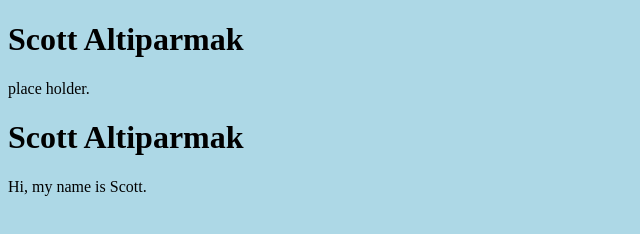
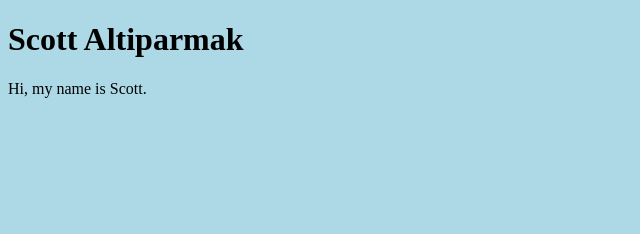
Before and after one commit to ScottAltiparmak/scottaltiparmak.github.io, a plain HTML site: page index.html in a window 1280 px wide. Shown: the whole page, without its empty margins (0-640 px from the left). Drawn offline with Linux system fonts and the light colour scheme.

Commit message:
Fixing my html

```diff
--- a/index.html
+++ b/index.html
@@ -1,13 +1,10 @@
 <!DOCTYPE html>
 <html>
-<head>
-<link rel="stylesheet" type="text/css" href="mystyle.css">
-<body>
+ <link rel="stylesheet" type="text/css" href="mystyle.css">
+  <head>
+  </head>
+    <body>
 <h1>Scott Altiparmak</h1>
-<p>place holder.</p>
-</body>
-  <body>
-    <h1>Scott Altiparmak</h1>
       <script>
         document.getElementById("demo").innerHTML = "My First JavaScript";
       </script>
```
